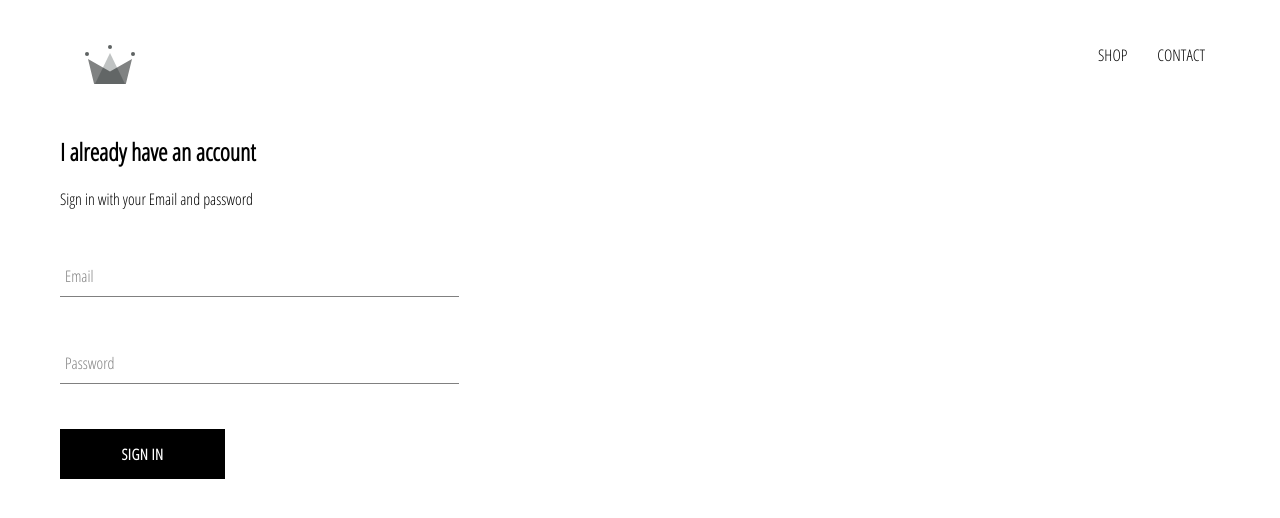
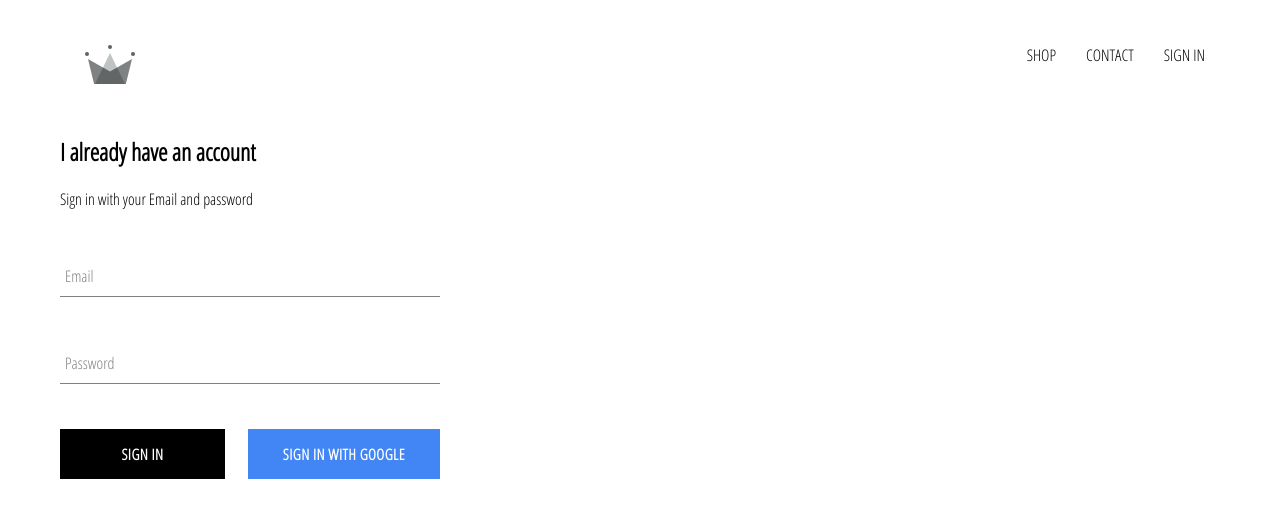
Before and after one commit to bdezfouli/crwn-clothing, a React (Create React App) app: page /signin in a window 1280 px wide. Shown: the top 518 px of the page. Built offline with nearby package versions, Linux system fonts and the light colour scheme; no server answers.

Commit message:
integrated firebase into application, created sign in page with sign in component and sign in with google

```diff
--- a/package.json
+++ b/package.json
@@ -6,6 +6,7 @@
     "@testing-library/jest-dom": "^5.11.4",
     "@testing-library/react": "^11.1.0",
     "@testing-library/user-event": "^12.1.10",
+    "firebase": "^8.2.10",
     "node-sass": "^5.0.0",
     "react": "^17.0.1",
     "react-dom": "^17.0.1",
--- a/src/App.css
+++ b/src/App.css
@@ -7,3 +7,7 @@
     text-decoration: none;
     color: black;
 }
+
+* {
+    box-sizing: border-box;
+}
--- a/src/App.js
+++ b/src/App.js
@@ -6,19 +6,43 @@
 import HomePage from './pages/homepage/homepage.component';
 import ShopPage from './pages/shop/shop.component';
 import SignInAndSignUpPage from './pages/sign-in-and-sign-up/sign-in-and-sign-up.component';
-import Header from './components/header/header.component'
+import Header from './components/header/header.component';
 
-function App() {
+import { auth } from './firebase/firebase.utils'
+
+class App extends React.Component {
+  constructor() {
+    super();
+
+    this.state = {
+      currentUser: null
+    }
+  }
+
+  unsubscribeFromAuth = null;
+
+  componentDidMount(){
+    this.unsubscribeFromAuth = auth.onAuthStateChanged(user => {
+      this.setState({currentUser: user});
+    });
+  }
+
+  componentWillUnmount() {
+    this.unsubscribeFromAuth();
+  }
+
+  render() {
     return (
       <div>
-      <Header />
+        <Header currentUser={this.state.currentUser}/>
         <Switch>
           <Route exact path='/' component={HomePage} />
-        <Route exact path='/shop' component={ShopPage } />
-        <Route exact path='/signin' component={SignInAndSignUpPage } />
+          <Route exact path='/shop' component={ShopPage} />
+          <Route exact path='/signin' component={SignInAndSignUpPage} />
         </Switch>
       </div>
     );
   }
+}
 
 export default App;
--- a/src/components/custom-button/custom-button.component.jsx
+++ b/src/components/custom-button/custom-button.component.jsx
@@ -2,8 +2,8 @@
 
 import './custom-button.styles.scss'
 
-const CustomButton = ({ children, ...otherProps }) => (
-    <button className='custom-button' {...otherProps}>
+const CustomButton = ({ children, isGoogleSignIn, ...otherProps }) => (
+    <button className={`${isGoogleSignIn ? 'google-sign-in' : '' } custom-button`} {...otherProps}>
         {children}
     </button>
 )
--- a/src/components/custom-button/custom-button.styles.scss
+++ b/src/components/custom-button/custom-button.styles.scss
@@ -19,4 +19,14 @@
       color: black;
       border: 1px solid black;
     }
+
+    &.google-sign-in {
+      background-color: #4285f4;
+      color: white;
+
+      &:hover{
+        background-color: #357ae8;
+        border: none;
+      }
+    }
   }
--- a/src/components/header/header.component.jsx
+++ b/src/components/header/header.component.jsx
@@ -1,18 +1,26 @@
 import React from 'react';
 import { Link } from 'react-router-dom';
+
+import { auth } from '../../firebase/firebase.utils'
 
 import { ReactComponent as Logo } from '../../assets/crown.svg'
 
 import './header.styles.scss';
 
-const Header = () => (
+const Header = ({ currentUser }) => (
     <div className='header'>
         <Link className='logo-container' to="/">
-            <Logo className='logo'/>
+            <Logo className='logo' />
         </Link>
         <div className='options'>
             <Link className='option' to='/shop'>SHOP</Link>
             <Link className='option' to='/shop'>CONTACT</Link>
+            {
+                currentUser ?
+                    <div className='option' onClick={() => auth.signOut()} to='/'>SIGN OUT</div>
+                    :
+                    <Link className='option' to='/signin'>SIGN IN</Link>
+            }
         </div>
     </div>
 )
--- a/src/components/header/header.styles.scss
+++ b/src/components/header/header.styles.scss
@@ -20,6 +20,7 @@
 
       .option {
         padding: 10px 15px;
+        cursor: pointer;
       }
     }
   }
--- a/src/components/sign-in/sign-in.component.jsx
+++ b/src/components/sign-in/sign-in.component.jsx
@@ -2,6 +2,8 @@
 
 import FormInput from '../form-input/form-input.component';
 import CustomButton from '../custom-button/custom-button.component'
+
+import { signInWithGoogle } from '../../firebase/firebase.utils'
 
 import './sign-in.styles.scss'
 
@@ -52,7 +54,10 @@
                         required
                     />
 
-                    <CustomButton type='submit'>Sign In</CustomButton>
+                    <div className='buttons'>
+                        <CustomButton type='submit'>Sign In</CustomButton>
+                        <CustomButton onClick={signInWithGoogle} isGoogleSignIn> Sign In with Google </CustomButton>
+                    </div>
                 </form>
             </div>
         )
--- a/src/components/sign-in/sign-in.styles.scss
+++ b/src/components/sign-in/sign-in.styles.scss
@@ -1,9 +1,15 @@
 .sign-in {
-    width: 30vw;
+    width: 380px;
     display: flex;
     flex-direction: column;
 
     .title {
         margin: 10px 0;
     }
+
+    .buttons {
+        display: flex;
+        flex-flow: row;
+        justify-content: space-between;
+    }
 }
--- /dev/null
+++ b/src/firebase/firebase.utils.js
@@ -0,0 +1,24 @@
+import firebase from 'firebase/app';
+import 'firebase/firestore'
+import 'firebase/auth'
+
+const config = {
+    apiKey: "AIzaSyD9LOcW9rKIZS7I9vjyb2APgy3CqEQp7uk",
+    authDomain: "crwn-db-a67fb.firebaseapp.com",
+    projectId: "crwn-db-a67fb",
+    storageBucket: "crwn-db-a67fb.appspot.com",
+    messagingSenderId: "200343686327",
+    appId: "1:200343686327:web:b13f959e0b1e9228e21132",
+    measurementId: "G-Y1XXBHQGQB"
+};
+
+firebase.initializeApp(config);
+
+export const auth = firebase.auth();
+export const firestore = firebase.firestore();
+
+const provider = new firebase.auth.GoogleAuthProvider();
+provider.setCustomParameters({ prompt: 'select_account' });
+export const signInWithGoogle = () => auth.signInWithPopup(provider);
+
+export default firebase;
```
Also changed, not shown: 2 other files (tests, documents, lock files or other folders). Lines whose indentation alone changed are shown as unchanged.
